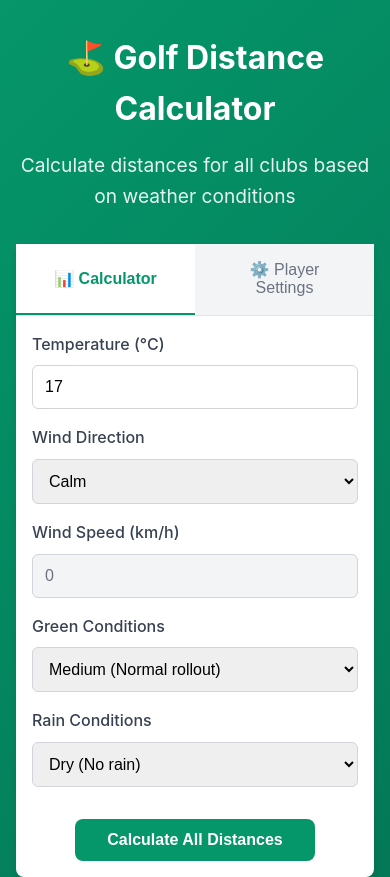
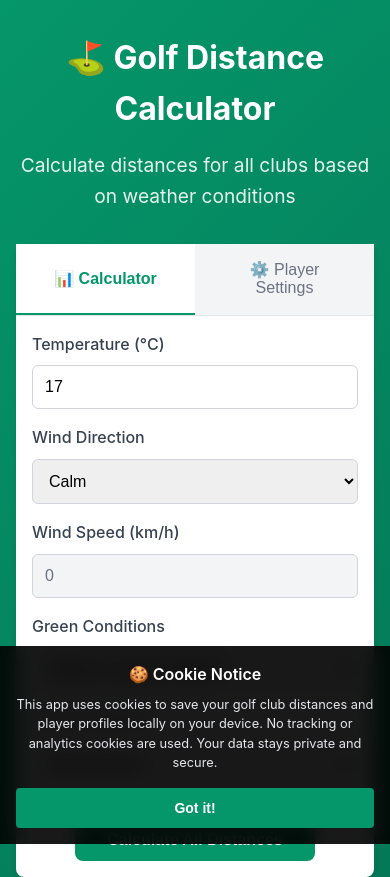
Before and after one commit to digitribesthlm/golf, a Next.js app: page / in a window 390 px wide. Built offline with nearby package versions, Linux system fonts and the light colour scheme.

Commit message:
Add cookie notice for compliance
- Simple, non-intrusive cookie popup
- Explains cookies are only used for saving player data
- No tracking or analytics mentioned
- Stores acceptance in localStorage
- Mobile-responsive design with smooth animation
- Covers compliance requirements

```diff
--- /dev/null
+++ b/components/CookieNotice.js
@@ -0,0 +1,39 @@
+import { useState, useEffect } from 'react';
+
+export default function CookieNotice() {
+  const [showNotice, setShowNotice] = useState(false);
+
+  useEffect(() => {
+    // Check if user has already accepted cookies
+    const cookieAccepted = localStorage.getItem('cookieAccepted');
+    if (!cookieAccepted) {
+      setShowNotice(true);
+    }
+  }, []);
+
+  const acceptCookies = () => {
+    localStorage.setItem('cookieAccepted', 'true');
+    setShowNotice(false);
+  };
+
+  if (!showNotice) return null;
+
+  return (
+    <div className="cookie-notice">
+      <div className="cookie-content">
+        <div className="cookie-text">
+          <h4>🍪 Cookie Notice</h4>
+          <p>
+            This app uses cookies to save your golf club distances and player profiles locally on your device.
+            No tracking or analytics cookies are used. Your data stays private and secure.
+          </p>
+        </div>
+        <div className="cookie-actions">
+          <button onClick={acceptCookies} className="btn btn-primary btn-small">
+            Got it!
+          </button>
+        </div>
+      </div>
+    </div>
+  );
+}
--- a/pages/index.js
+++ b/pages/index.js
@@ -2,6 +2,7 @@ import { useState, useEffect } from 'react';
 import Head from 'next/head';
 import GolfCalculator from '../components/GolfCalculator';
 import PlayerSettings from '../components/PlayerSettings';
+import CookieNotice from '../components/CookieNotice';
 import { getPlayerData, savePlayerData, getActivePlayer, setActivePlayer } from '../lib/playerStorage';
 
 export default function Home() {
@@ -85,6 +86,9 @@ export default function Home() {
             />
           )}
         </div>
+
+        {/* Cookie Notice */}
+        <CookieNotice />
       </div>
     </>
   );
--- a/styles/globals.css
+++ b/styles/globals.css
@@ -659,3 +659,88 @@ body {
     justify-content: center !important;
   }
 }
+
+
+/* Cookie Notice Styles */
+.cookie-notice {
+  position: fixed;
+  bottom: 0;
+  left: 0;
+  right: 0;
+  background: rgba(0, 0, 0, 0.9);
+  backdrop-filter: blur(10px);
+  z-index: 1000;
+  padding: 1rem;
+  animation: slideUp 0.3s ease-out;
+}
+
+@keyframes slideUp {
+  from {
+    transform: translateY(100%);
+  }
+  to {
+    transform: translateY(0);
+  }
+}
+
+.cookie-content {
+  max-width: 1200px;
+  margin: 0 auto;
+  display: flex;
+  align-items: center;
+  justify-content: space-between;
+  gap: 1.5rem;
+}
+
+.cookie-text {
+  flex: 1;
+}
+
+.cookie-text h4 {
+  color: white;
+  margin: 0 0 0.5rem 0;
+  font-size: 1.125rem;
+  font-weight: 600;
+}
+
+.cookie-text p {
+  color: #e5e7eb;
+  margin: 0;
+  font-size: 0.875rem;
+  line-height: 1.5;
+}
+
+.cookie-actions {
+  flex-shrink: 0;
+}
+
+.btn-small {
+  padding: 0.5rem 1rem;
+  font-size: 0.875rem;
+}
+
+/* Mobile responsive for cookie notice */
+@media (max-width: 768px) {
+  .cookie-content {
+    flex-direction: column;
+    text-align: center;
+    gap: 1rem;
+  }
+
+  .cookie-text h4 {
+    font-size: 1rem;
+  }
+
+  .cookie-text p {
+    font-size: 0.8rem;
+  }
+
+  .cookie-actions {
+    width: 100%;
+  }
+
+  .btn-small {
+    width: 100%;
+    padding: 0.75rem 1rem;
+  }
+}
```
